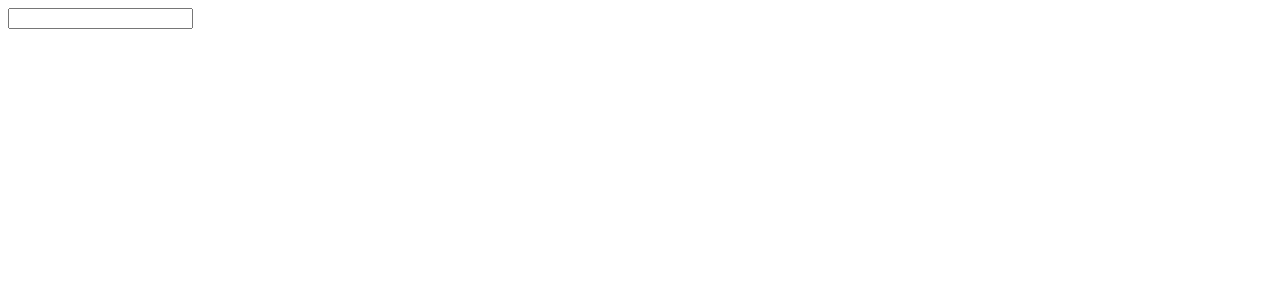
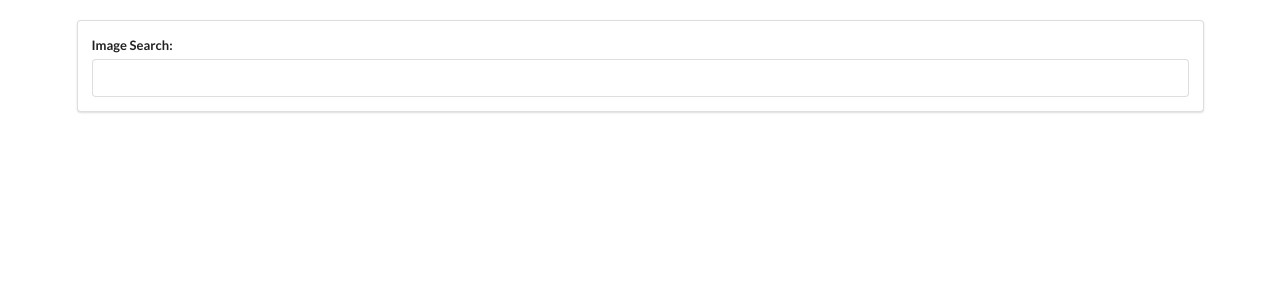
Before and after one commit to thejasmeetsingh/react-course, a React (Create React App) app in the folder pictures/: page / in a window 1280 px wide. Shown: the top 300 px of the page. Built offline with nearby package versions, Linux system fonts and the light colour scheme.

Commit message:
Added styling for SearchBar input

```diff
--- a/pictures/public/index.html
+++ b/pictures/public/index.html
@@ -14,6 +14,13 @@
       manifest.json provides metadata used when your web app is installed on a
       user's mobile device or desktop. See https://developers.google.com/web/fundamentals/web-app-manifest/
     -->
+    <link
+      rel="stylesheet"
+      href="https://cdnjs.cloudflare.com/ajax/libs/semantic-ui/2.4.1/semantic.min.css"
+      integrity="sha512-8bHTC73gkZ7rZ7vpqUQThUDhqcNFyYi2xgDgPDHc+GXVGHXq+xPjynxIopALmOPqzo9JZj0k6OqqewdGO3EsrQ=="
+      crossorigin="anonymous"
+      referrerpolicy="no-referrer"
+    />
     <link rel="manifest" href="%PUBLIC_URL%/manifest.json" />
     <!--
       Notice the use of %PUBLIC_URL% in the tags above.
--- a/pictures/src/components/App.js
+++ b/pictures/src/components/App.js
@@ -3,7 +3,7 @@
 
 const App = () => {
   return (
-    <div>
+    <div className="ui container" style={{ marginTop: "20px" }}>
       <SearchBar />
     </div>
   );
--- a/pictures/src/components/SearchBar.js
+++ b/pictures/src/components/SearchBar.js
@@ -3,9 +3,12 @@
 class SearchBar extends React.Component {
   render() {
     return (
-      <div>
-        <form>
-          <input type="text" />
+      <div className="ui segment">
+        <form className="ui form">
+          <div className="field">
+            <label>Image Search:</label>
+            <input type="text" />
+          </div>
         </form>
       </div>
     );
```
